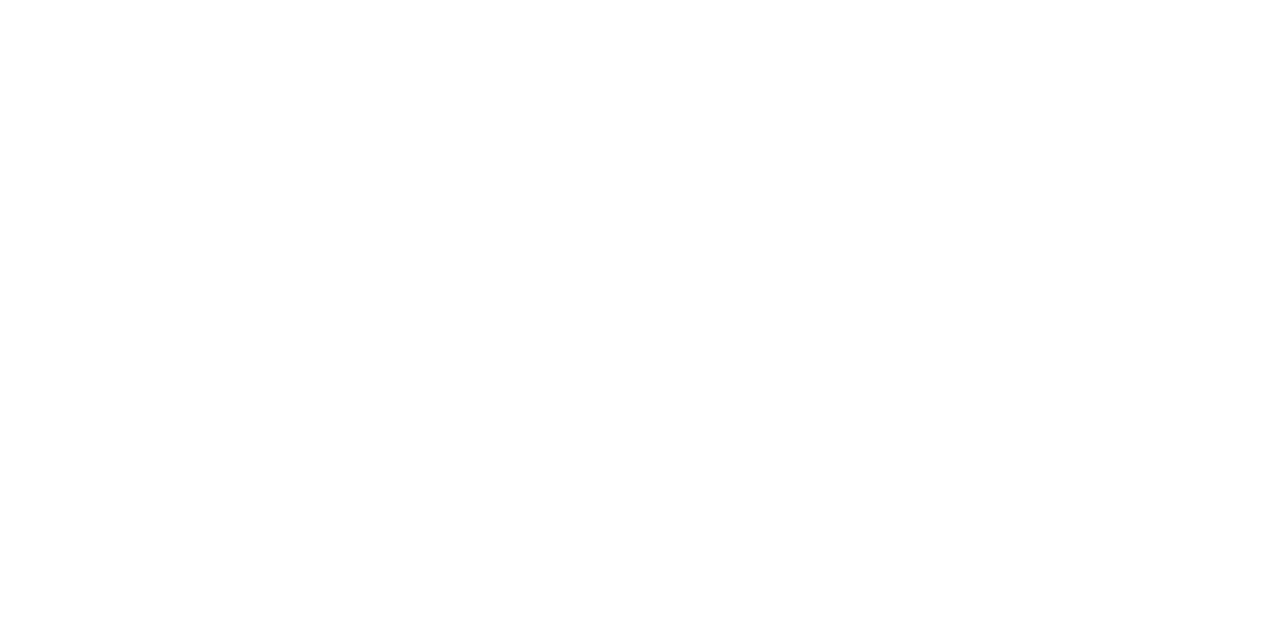
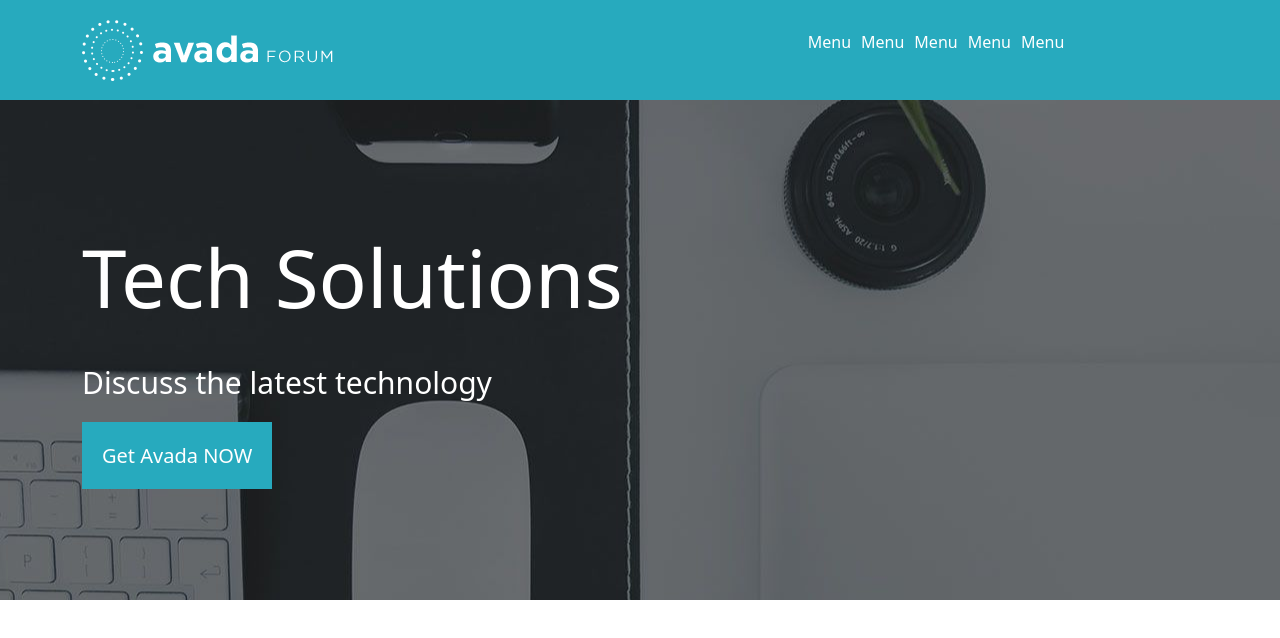
Before and after one commit to leonardopellegrini-github/proj-html-vuejs, a Vue app: page / in a window 1280 px wide. Shown: the top 638 px of the page. Built offline with nearby package versions, Linux system fonts and the light colour scheme.

Commit message:
inserimento jumbotron

```diff
--- a/package.json
+++ b/package.json
@@ -9,6 +9,7 @@
   },
   "dependencies": {
     "bootstrap": "^5.1.3",
+    "bootstrap-vue": "^2.22.0",
     "core-js": "^3.8.3",
     "vue": "^2.6.14"
   },
--- a/src/App.vue
+++ b/src/App.vue
@@ -9,6 +9,7 @@
 
 <script>
 
+import 'bootstrap/dist/css/bootstrap.css'
 import HeaderVue from './components/Header.vue'
 import MainVue from './components/Main.vue'
 import FooterVue from './components/Footer.vue'
@@ -24,5 +25,9 @@
 </script>
 
 <style lang="scss">
+*{
+  margin: 0;
+  padding: 0;
+}
 
 </style>
--- a/src/components/Header/Jumbotron.vue
+++ b/src/components/Header/Jumbotron.vue
@@ -1,7 +1,11 @@
 <template>
 
-  <div>
-
+  <div id="jumbo" class="d-flex align-items-center">
+    <div class="container">
+      <h1>Tech Solutions</h1>
+      <h4>Discuss the latest technology</h4>
+      <a href="#">Get Avada NOW</a>
+    </div>
   </div>
 
 </template>
@@ -13,6 +17,33 @@
 }
 </script>
 
-<style>
+<style scoped lang="scss">
+
+#jumbo{
+  height: 500px;
+  background-image: url(@/assets/img/home_slider_bg.jpg);
+  background-position: center;
+  color: white
+}
+
+a, h4, h1{
+  margin-bottom: 40px
+}
+
+h1{
+  font-size: 80px;
+}
+
+h4{
+  font-size: 30px;
+}
+
+a{
+  padding:20px;
+  background-color: #27AABE;
+  font-size: 20px;
+  text-decoration: none;
+  color: white;
+}
 
 </style>
--- a/src/components/Header/Menu.vue
+++ b/src/components/Header/Menu.vue
@@ -1,6 +1,23 @@
 <template>
 
-  <div>
+  <div class="azzurro d-flex align-items-center">
+
+    <div class="container">
+      <div class="row d-flex justify-content-around">
+        <div class="col-6">
+          <img src="@/assets/img/logo.png" alt="Logo">
+        </div>
+        <div class="col-6 d-flex justify-content-around align-items-center">
+          <ul class="menu">
+            <li>Menu</li>
+            <li>Menu</li>
+            <li>Menu</li>
+            <li>Menu</li>
+            <li>Menu</li>
+          </ul>
+        </div>
+      </div>
+    </div>
 
   </div>
 
@@ -12,6 +29,19 @@
 }
 </script>
 
-<style>
+<style scoped lang="scss">
+
+.azzurro{
+  background-color: #27AABE;
+  color: white;
+  height: 100px;
+}
+
+
+li{
+  text-decoration: none;
+   margin-right: 10px;
+  display:inline;
+}
 
 </style>
```
Also changed, not shown: src/components/general.scss (added), 1 other file (tests, documents, lock files or other folders).
